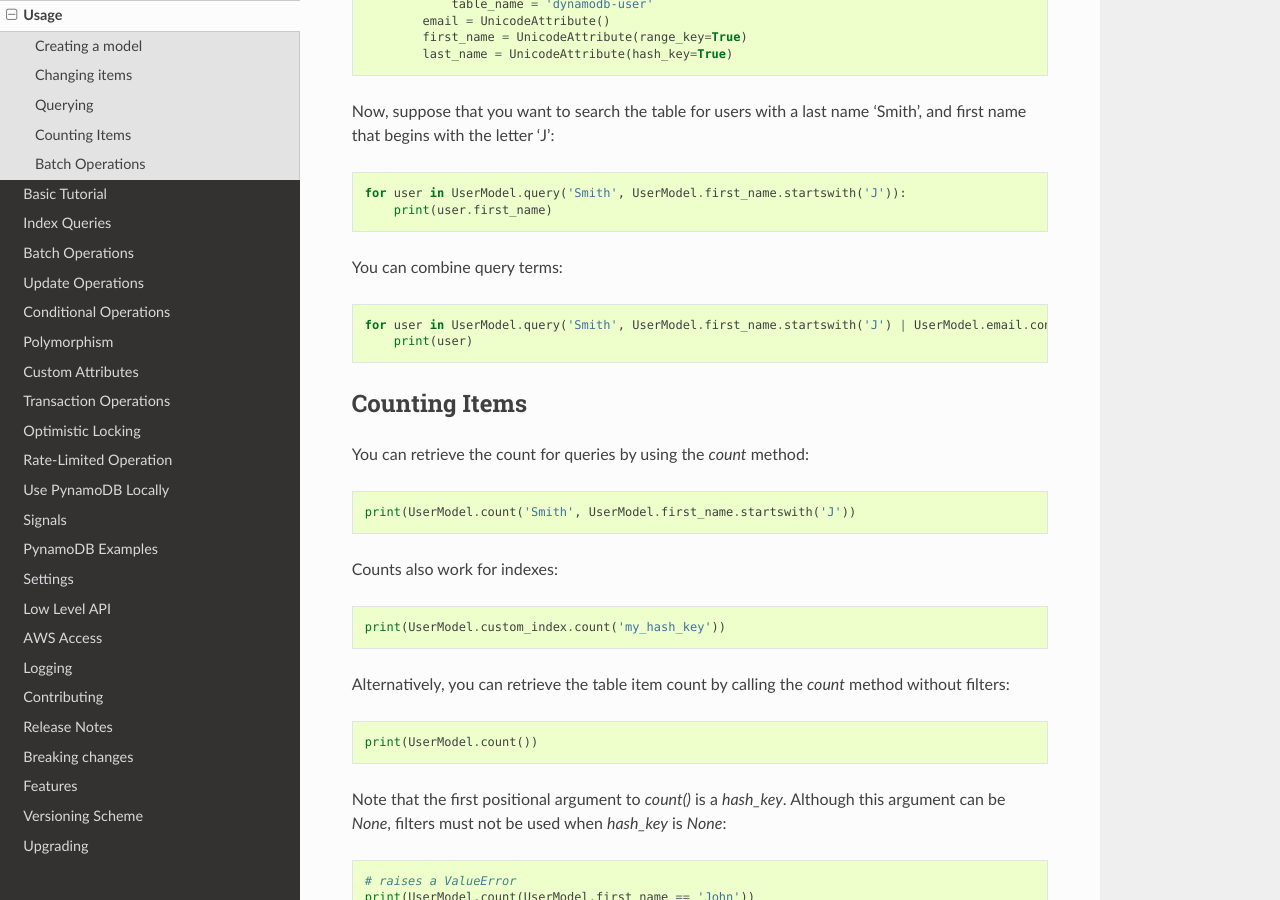
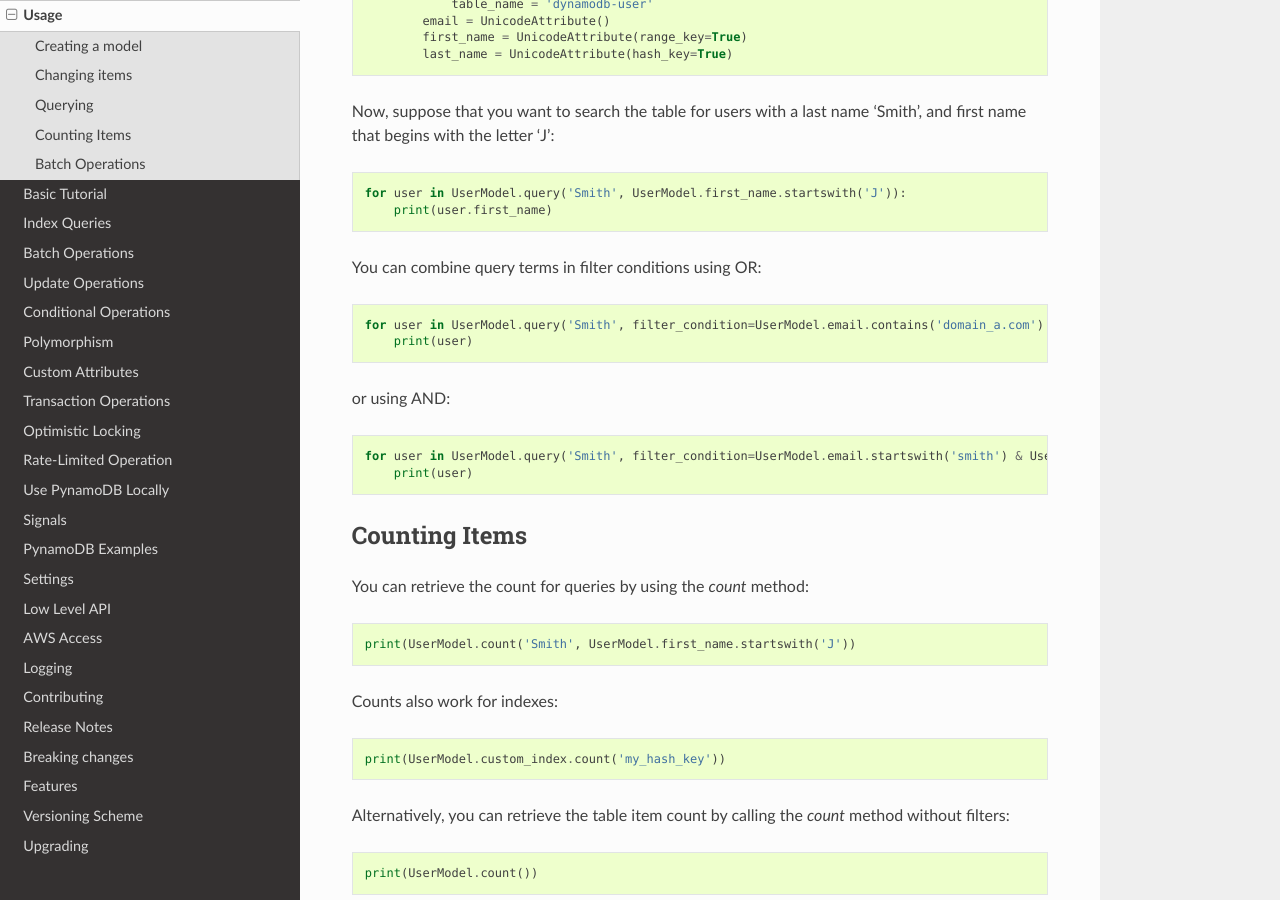
Before and after one commit to pynamodb/PynamoDB, a Sphinx documentation site: the page built from docs/quickstart.rst, in a window 1280 px wide and 900 px high, scrolled down 2717 px. Built offline with Sphinx 7.4.7 and the Read the Docs theme 2.0.0, drawn with Linux system fonts in a browser that asks for light colours.

Commit message:
Fix filter condition examples in quickstart doc

```diff
--- a/docs/quickstart.rst
+++ b/docs/quickstart.rst
@@ -136,11 +136,18 @@ Now, suppose that you want to search the table for users with a last name
     for user in UserModel.query('Smith', UserModel.first_name.startswith('J')):
         print(user.first_name)
 
-You can combine query terms:
+You can combine query terms in filter conditions using OR:
 
 ::
 
-    for user in UserModel.query('Smith', UserModel.first_name.startswith('J') | UserModel.email.contains('domain.com')):
+    for user in UserModel.query('Smith', filter_condition=UserModel.email.contains('domain_a.com') | UserModel.email.contains('domain_b.com')):
+        print(user)
+
+or using AND:
+
+::
+
+    for user in UserModel.query('Smith', filter_condition=UserModel.email.startswith('smith') & UserModel.email.contains('domain.com')):
         print(user)
 
 
```
